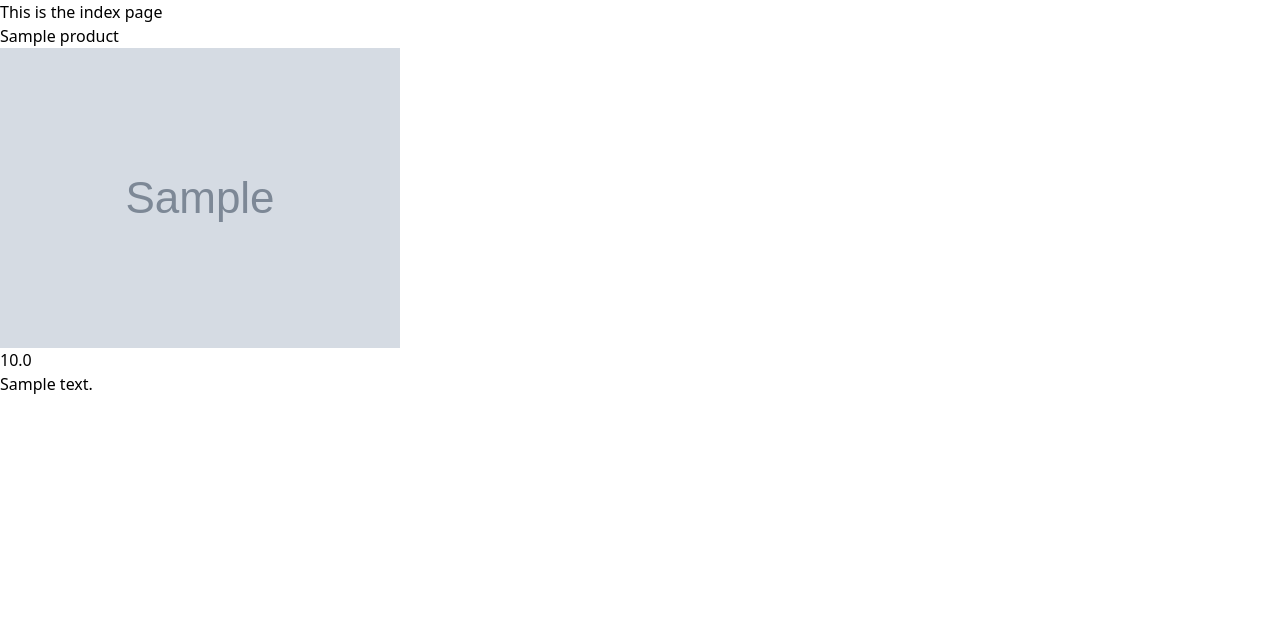
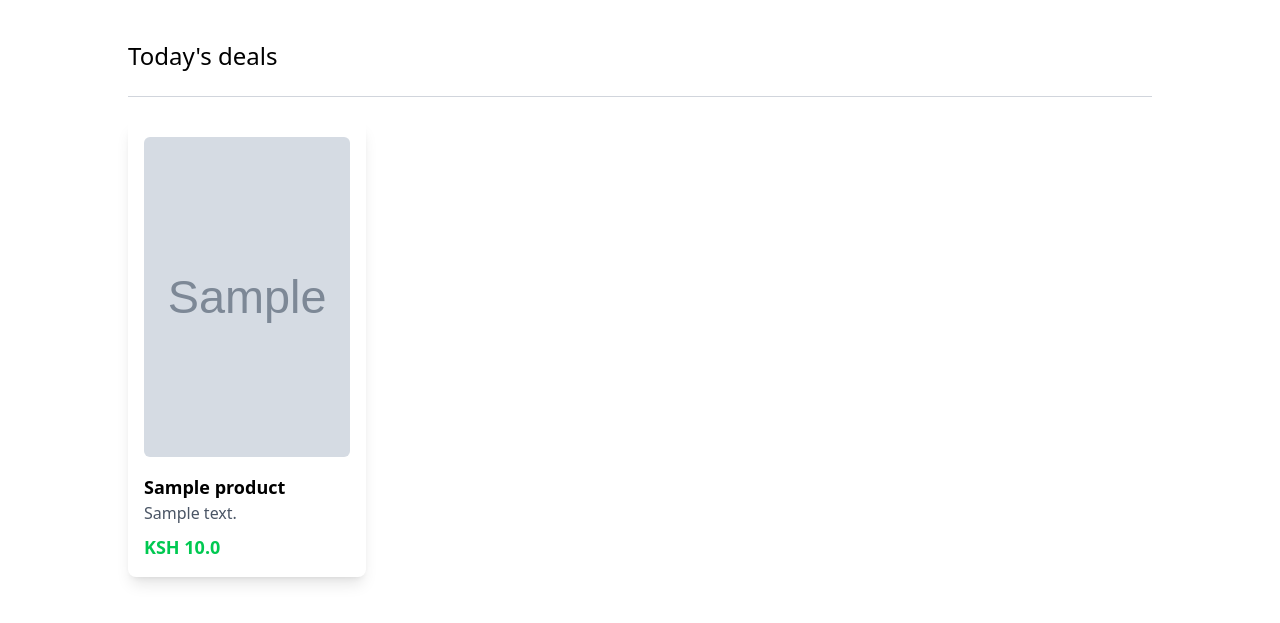
Before and after one commit to Mumbi286/ecommerce, a Django app: page / in a window 1280 px wide. Shown: the top 623 px of the page. Run offline with Django 4.2, Linux system fonts and the light colour scheme; tables that the repository leaves empty hold one stand-in row (values such as "Sample post"); grey boxes marked "Sample" are stand-in pictures.

Commit message:
created base template and designed index page and detail page

```diff
--- /dev/null
+++ b/mysite/myapp/templates/myapp/detail.html
@@ -0,0 +1,4 @@
+<h1>This is the detail page </h1>
+<h1>{{product.name}}</h1>
+<h1>{{product.price}}</h1>
+<h1>{{product.description}}</h1>
--- a/mysite/myapp/templates/myapp/index.html
+++ b/mysite/myapp/templates/myapp/index.html
@@ -1,11 +1,26 @@
 {% extends 'myapp/base.html' %}
 <!-- comment -->
 {% block body %}
-<h1>This is the index page</h1>
-{% for product in products %}
-<p>{{product.name}}</p>
-<img src="{{product.image.url}}" alt="" />
-<p>{{product.price}}</p>
-<p>{{product.description}}</p>
+<div>
+  <h1 class="text-2xl px-32 pt-10">Today's deals</h1>
+  <div class="px-32">
+    <hr class="border-t border-gray-300 my-6" />
+  </div>
+  <div class="grid grid-cols-4 px-32 gap-6">
+    {% for product in products %}
+    <div class="rounded-lg shadow-lg p-4">
+      <img
+        class="rounded-md mb-4 w-80 h-80 object-cover mx-auto"
+        src="{{product.image.url}}"
+        alt=""
+      />
+      <a class="text-lg font-semibold" href="">{{product.name}}</a>
+      <p class="text-gray-600">{{product.description}}</p>
+      <p class="text-green-500 font-bold mt-2 text-lg">KSH {{product.price}}</p>
+    </div>
 
-{% endfor%} {% endblock%}
+    {% endfor%}
+  </div>
+</div>
+
+{% endblock%}
--- a/mysite/myapp/urls.py
+++ b/mysite/myapp/urls.py
@@ -4,4 +4,5 @@ from .import views
 
 urlpatterns = [
     path('',views.index,name='index'),
+    path('<slug:slug>',views.detail,name='detail'),
 ]
--- a/mysite/myapp/views.py
+++ b/mysite/myapp/views.py
@@ -1,7 +1,11 @@
-from django.shortcuts import render
+from django.shortcuts import render, get_object_or_404
 from .models import Product
 
 # Create your views here.
 def index(request):
     products = Product.objects.all()
     return render(request,'myapp/index.html',{'products':products})
+
+def detail(request, slug):
+    product = Product.objects.get(slug=slug)
+    return render(request,'myapp/detail.html',{'product':product})
```
